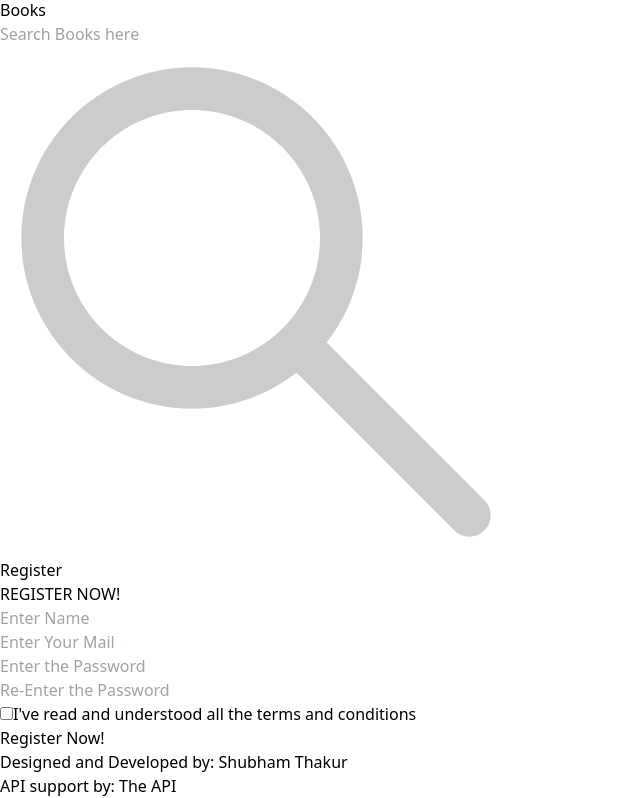
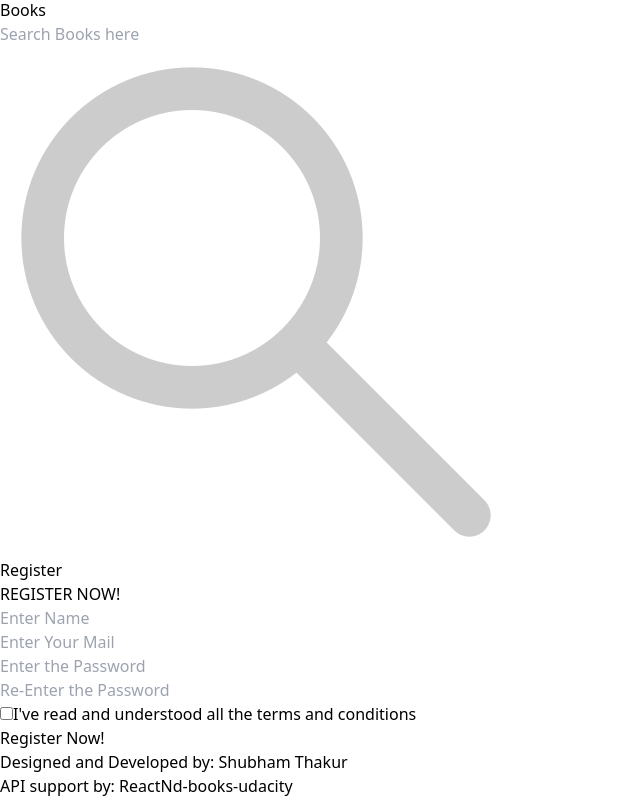
Before and after one commit to ShubhamThakur025/Kalvium-Books, a React (Vite) app: page /Register in a window 1280 px wide. Shown: the part 273-1071 px from the top of the page, without its empty margins (0-640 px from the left). Built offline with nearby package versions, Linux system fonts and the light colour scheme; no server answers.

Commit message:
Links added

```diff
--- a/src/components/Footer.jsx
+++ b/src/components/Footer.jsx
@@ -3,8 +3,8 @@ import { Link } from "react-router-dom"
 function Footer() {
   return (
     <div className="w-screen text-center min-m-screen bg-black text-white p-5">
-      <div>Designed and Developed by: <a className="underline hover:text-gray-400 mr-[40px]" href="">Shubham Thakur</a></div>
-      <div>API support by: <a className="underline hover:text-gray-400 mt-2" href="#">The API</a></div>
+      <div>Designed and Developed by: <a className="underline hover:text-gray-400 mr-[40px]" target="_blank" href="https://github.com/ShubhamThakur025">Shubham Thakur</a></div>
+      <div>API support by: <a className="underline hover:text-gray-400 mt-2"target="_blank" href="https://reactnd-books-api.udacity.com/">ReactNd-books-udacity</a></div>
     </div>
   )
 }
```
